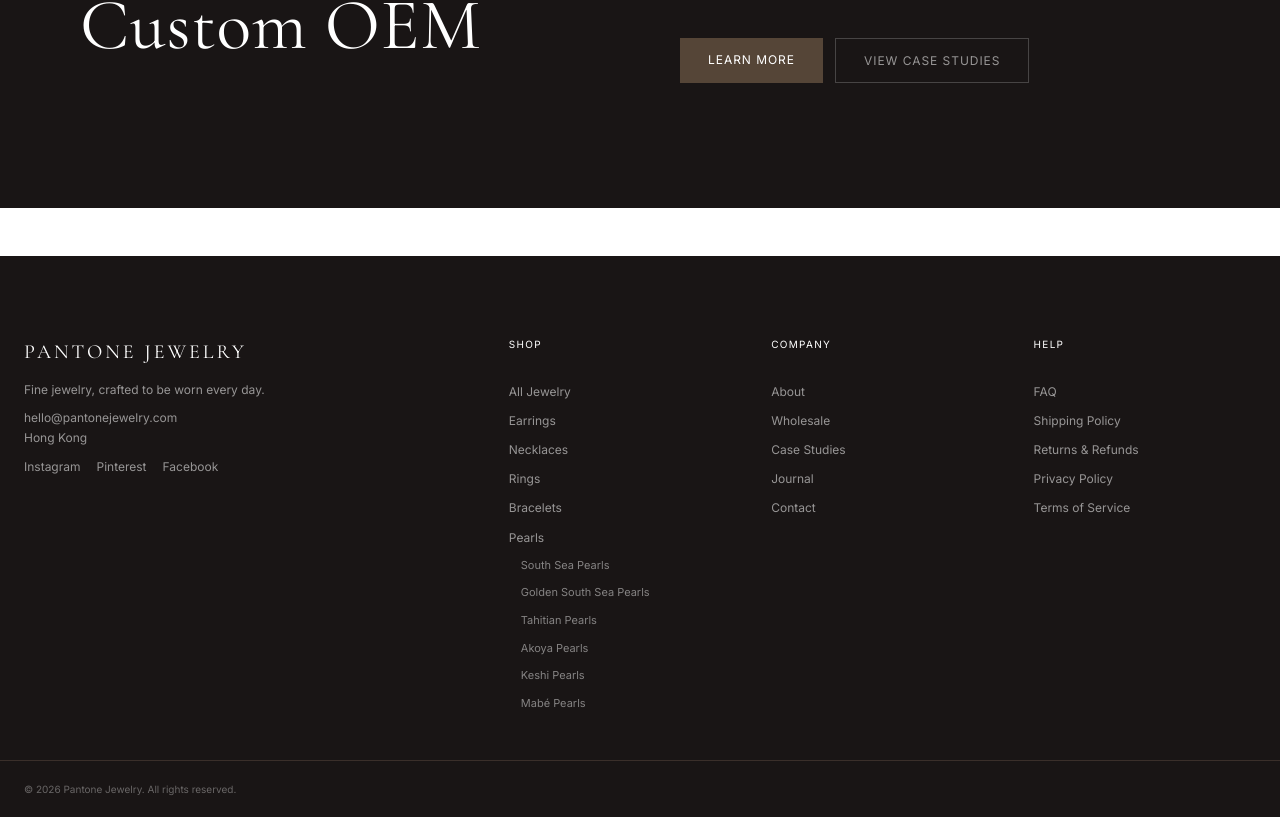
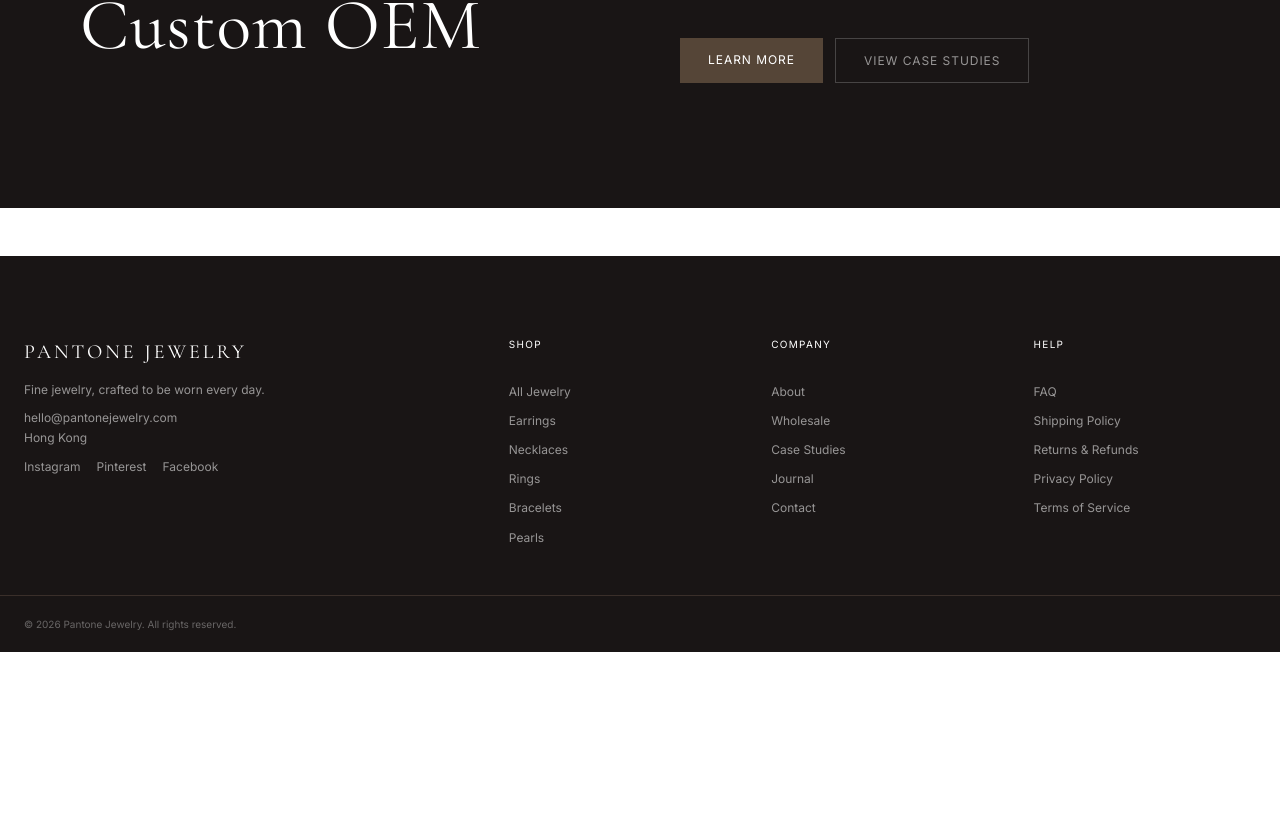
Before and after one commit to qinyifei/jewelry-site, a Nuxt app: page / in a window 1280 px wide. Shown: the part 2952-3769 px from the top of the page. After the commit the page ends 3604 px from the top, so only its background shows below. Built offline with nearby package versions, Linux system fonts and the light colour scheme.

Commit message:
feat: 页脚分类调整

```diff
--- a/app/components/SiteFooter.vue
+++ b/app/components/SiteFooter.vue
@@ -1,6 +1,6 @@
 <script setup lang="ts">
 import { site } from '~/config/site'
-import { topCollections, childCollections } from '~/data/collections'
+import { topCollections } from '~/data/collections'
 
 const year = new Date().getFullYear()
 const tr = useLocalized()
@@ -26,17 +26,9 @@ const tr = useLocalized()
       <div>
         <h4>{{ $t('footer.shop') }}</h4>
         <NuxtLinkLocale to="/collections/all">{{ $t('nav.all') }}</NuxtLinkLocale>
-        <template v-for="c in topCollections" :key="c.handle">
-          <NuxtLinkLocale :to="`/collections/${c.handle}`">{{ tr(c).title }}</NuxtLinkLocale>
-          <NuxtLinkLocale
-            v-for="s in childCollections(c.handle)"
-            :key="s.handle"
-            :to="`/collections/${s.handle}`"
-            class="footer-sub"
-          >
-            {{ tr(s).title }}
-          </NuxtLinkLocale>
-        </template>
+        <NuxtLinkLocale v-for="c in topCollections" :key="c.handle" :to="`/collections/${c.handle}`">
+          {{ tr(c).title }}
+        </NuxtLinkLocale>
       </div>
 
       <div>
@@ -95,13 +87,6 @@ const tr = useLocalized()
 
 .cols a:hover { color: rgba(255, 255, 255, 0.9); }
 
-/* 珍珠品种子分类：缩进、字号略小 */
-.cols a.footer-sub {
-  padding-left: 12px;
-  font-size: 11px;
-  opacity: 0.85;
-}
-
 h4 {
   color: #fff;
   font-family: 'Inter', var(--f-sans);
```
